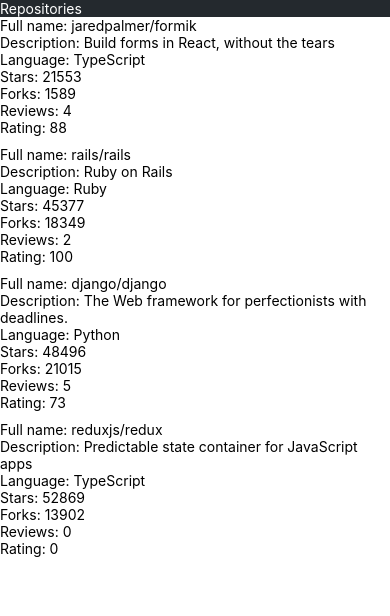
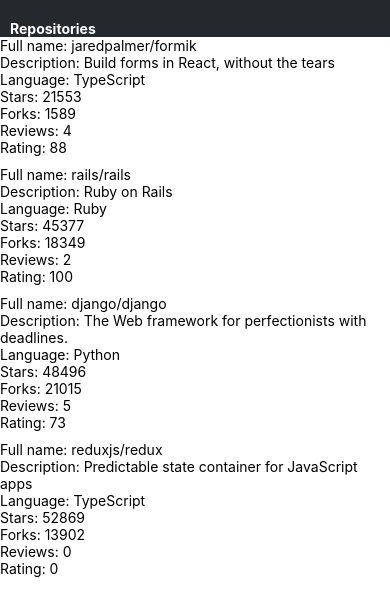
Before and after one commit to Ornellasd/rate-repository-app, a React Native app: screen / in a window 390 px wide. Shown: the top 616 px of the page. Built offline with nearby package versions, Linux system fonts and the light colour scheme.

Commit message:
finish AppBar styling

```diff
--- a/src/components/AppBar.jsx
+++ b/src/components/AppBar.jsx
@@ -5,8 +5,11 @@
 
 const styles = StyleSheet.create({
   container: {
-    paddingTop: Constants.statusBarHeight,
+    display: 'flex',
+    flexDirection: 'row',
+    paddingTop: Constants.statusBarHeight + 20,
     paddingBottom: Constants.statusBarHeight,
+    paddingLeft: 10,
     backgroundColor: '#24292e'
   }
 });
@@ -14,7 +17,7 @@
 const AppBar = () => {
   return (
     <View style={styles.container}>
-      <Text color="title">Repositories</Text>
+      <Text color="title" fontWeight="bold">Repositories</Text>
     </View>
   );
 }
```
